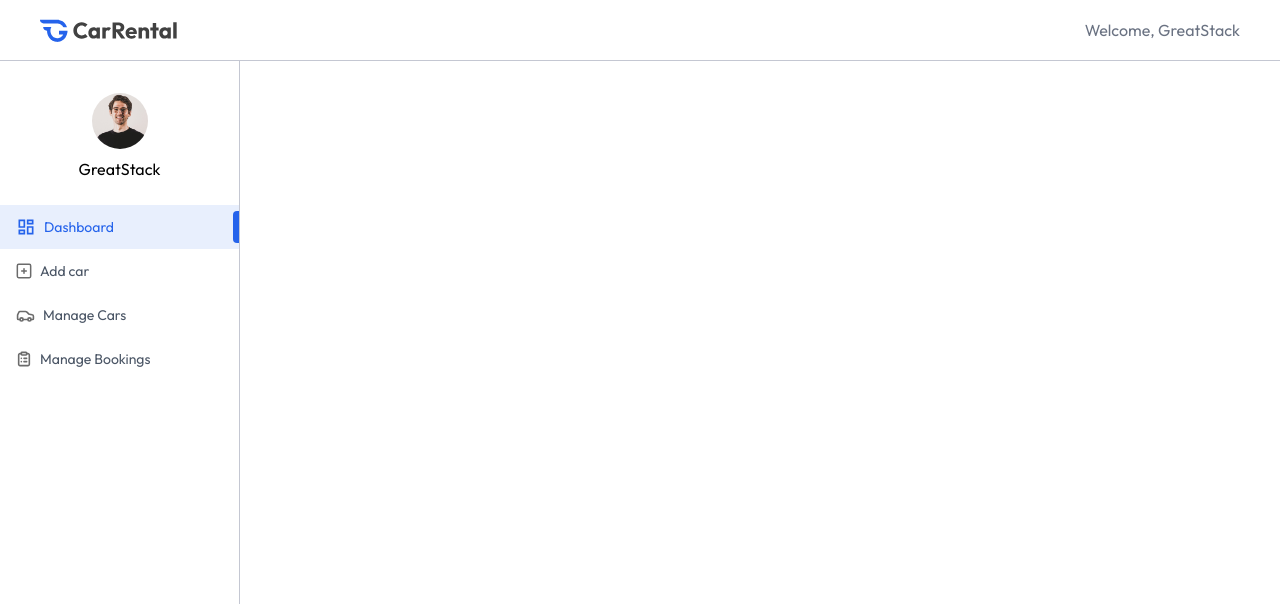
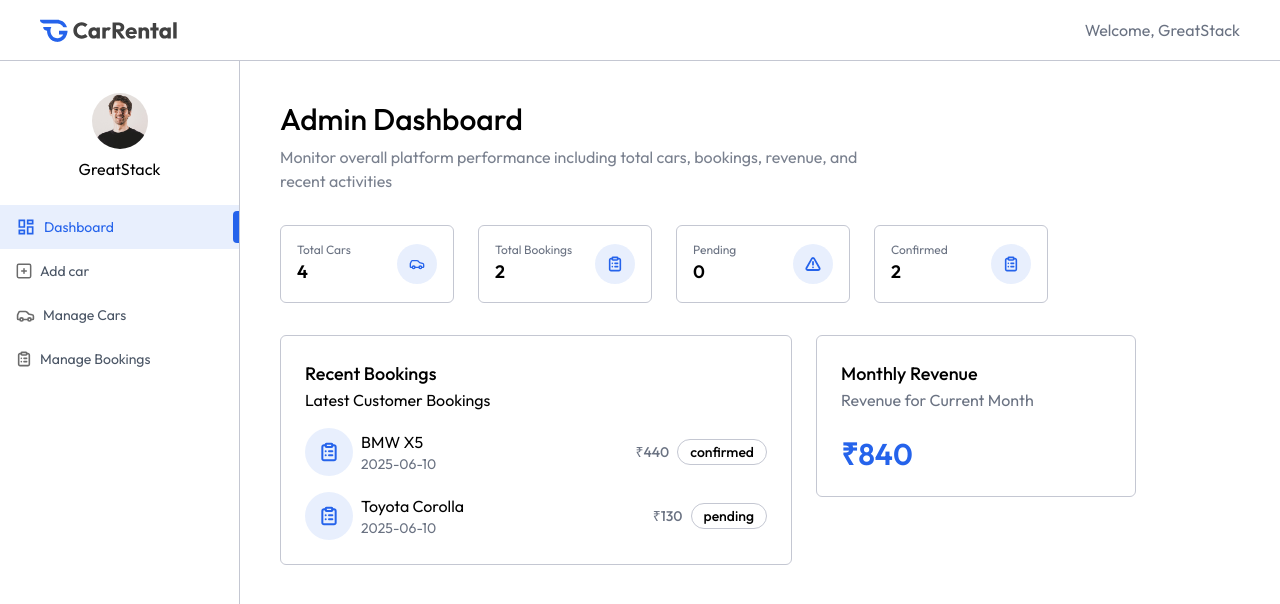
Before and after one commit to iamarijit05/Driftly, a React (Vite) app in the folder client/: page /owner in a window 1280 px wide. Shown: the top 604 px of the page. Built offline with nearby package versions, Linux system fonts and the light colour scheme.

Commit message:
Add Dashboard of the owner

```diff
--- a/client/src/pages/owner/Dashboard.jsx
+++ b/client/src/pages/owner/Dashboard.jsx
@@ -1,16 +1,81 @@
-import React, { useState } from 'react'
+import React, { useEffect, useState } from 'react'
+import { assets, dummyDashboardData } from '../../assets/assets'
+import Title from '../../components/owner/Title'
+const Dashboard = () => {
 
-const Dashboard = () => {
+  const currency = import.meta.env.VITE_CURRENCY
   const [data, setData] = useState({
     totalCars: 0,
     totalBookings: 0,
     pendingBookings: 0,
     completedBookings: 0,
     recentBookings: [],
-        monthlyRevenue: 0,
+    monthlyRevenue: 0
   })
+
+  const dashboardCards = [
+    {title: "Total Cars", value: data.totalCars, icon: assets.carIconColored},
+    {title: "Total Bookings", value: data.totalBookings, icon: assets.listIconColored},
+    {title: "Pending", value: data.pendingBookings, icon: assets.cautionIconColored},
+    {title: "Confirmed", value: data.completedBookings, icon: assets.listIconColored}
+  ]
+
+  useEffect(() => {
+    setData(dummyDashboardData)
+  }, [])
   return (
+    <div className='px-4 pt-10 md:px-10 flex-1'>
+      <Title title="Admin Dashboard" subTitle='Monitor overall platform performance including total cars, bookings, revenue, and recent activities' />
+
+      <div className='grid sm:grid-cols-2 md:grid-cols-3 lg:grid-cols-4 gap-6 my-8 max-w-3xl'>
+        {dashboardCards.map((card, index) => (
+          <div key={index} className='flex gap-2 items-center justify-between p-4 rounded-md border border-borderColor'>
             <div>
+              <h1 className='text-xs text-gray-500'>{card.title} </h1>
+              <p className='text-lg font-semibold'>{card.value} </p>
+            </div>
+
+            <div className='flex items-center justify-center w-10 h-10 rounded-full bg-primary/10'>
+              <img src={card.icon} alt="" className='h-4 w-4'/>
+            </div>
+          </div>
+        ))}
+      </div>
+
+      <div className='flex flex-wrap items-start gap-6 mb-8 w-full'>
+        {/*recent booking */}
+        <div className='p-4 md:p-6 border border-borderColor rounded-md max-w-lg w-full'>
+          <h1 className='text-lg font-medium'> Recent Bookings</h1>
+          <p>Latest Customer Bookings</p>
+          {data.recentBookings.map((booking, index) => (
+            <div key={index} className='mt-4 flex items-center justify-between'>
+              <div className='flex items-center gap-2'>
+                <div className='hidden md:flex items-center justify-center w-12 h-12 rounded-full bg-primary/10'>
+                  <img src={assets.listIconColored} alt="" className='h-5 w-5' />
+                </div>
+                <div>
+                  <p>{booking.car.brand} {booking.car.model} </p>
+                  <p className='text-sm text-gray-500'>{booking.createdAt.split('T')[0]} </p>
+                </div>
+              </div>
+
+              <div className='flex items-center gap-2 font-medium'>
+                <p className='text-sm text-gray-500'>{currency}{booking.price}</p>
+                <p className='px-3 py-0.5 border border-borderColor rounded-full text-sm'>{booking.status}</p>
+              </div>
+
+            </div>
+          ))}
+        </div>
+
+        {/*monthly revenue */}
+        <div className='p-4 md:p-6 mb-6 border border-borderColor rounded-md w-full md:max-w-xs'>
+          <h1 className='text-lg font-medium'>Monthly Revenue</h1>
+          <p className='text-gray-500' >Revenue for Current Month</p>
+          <p className='text-3xl mt-6 font-semibold text-primary'>{currency}{data.monthlyRevenue}</p>
+        </div>
+      </div>
+
 
     </div>
   )
```
Lines whose indentation alone changed are shown as unchanged.
